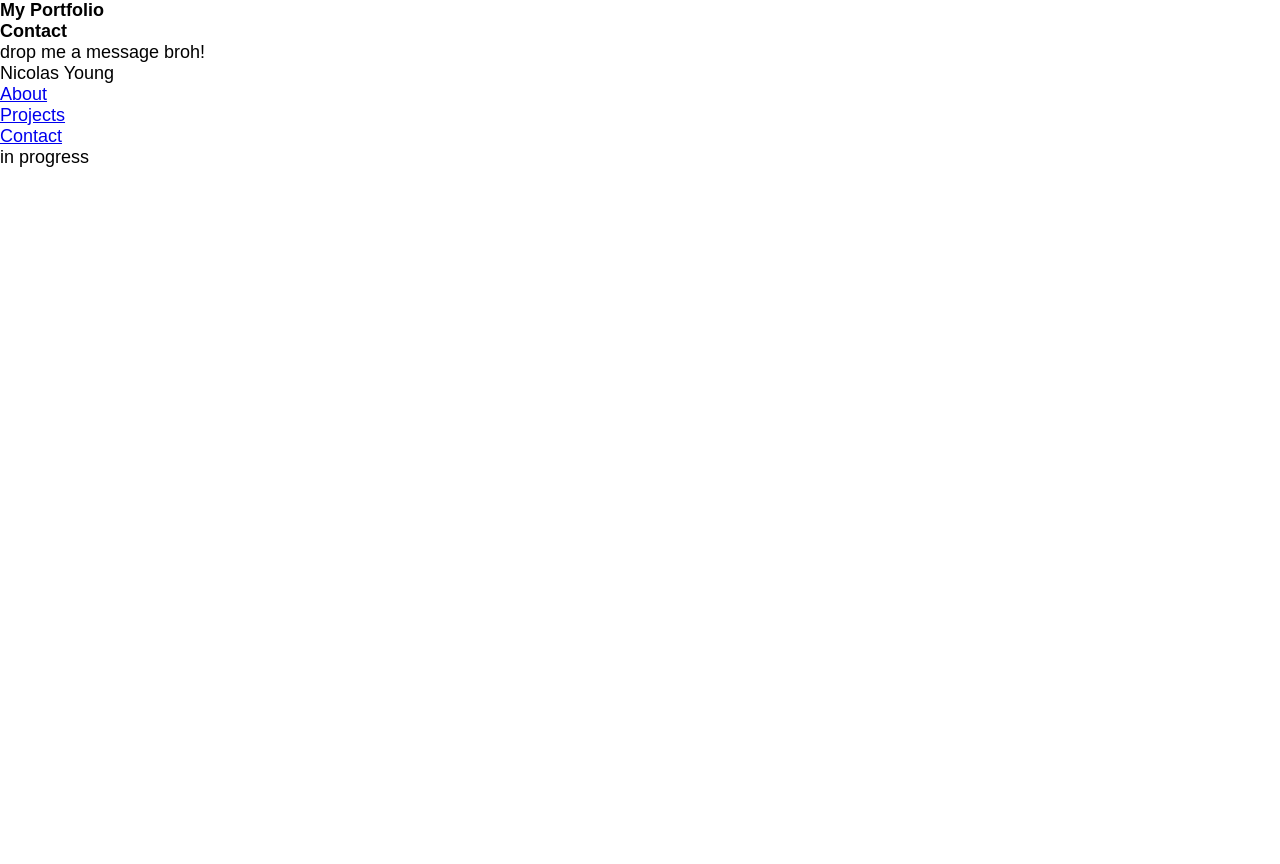
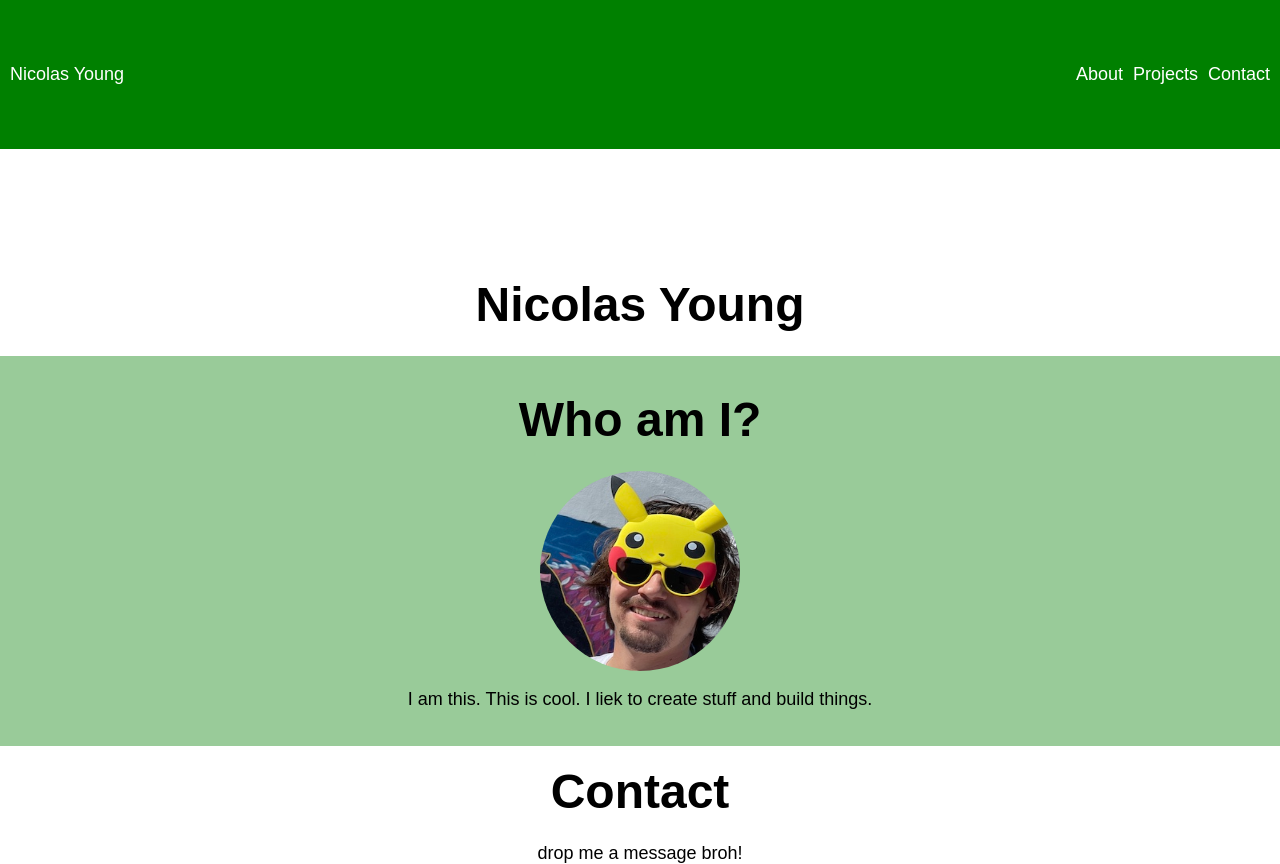
Before and after one commit to bodashii/n_colasyoung, a Next.js app: page / in a window 1280 px wide. Before the commit the page ends 800 px from the top, so only its background shows below. Built offline with nearby package versions, Linux system fonts and the light colour scheme.

Commit message:
added style

```diff
--- a/src/pages/index.js
+++ b/src/pages/index.js
@@ -1,5 +1,6 @@
 import Head from "next/head";
 import Header from "../components/Header";
+import About from "../components/About";
 
 // import Nav from './../components/Nav/Nav'
 // import About from './../components/About/About'
@@ -13,20 +14,21 @@ export default function Home() {
         <link rel="icon" href="..public/favicon.ico" />
       </Head>
 
-      <section>
-        <h1 className="text-3xl font-bold underline">My Portfolio</h1>
-        <h3>Contact</h3>
-        <p>drop me a message broh!</p>
-      </section>
       <Header />
       {/* <Nav>
         <Link href="/api/about">About</Link>
         </Nav> */}
 
-      <main></main>
+      <main>
+        <h1 className="title">Nicolas Young</h1>
+        <About />
+      </main>
 
       <footer>
-        <p>in progress</p>
+        <section>
+          <h3 className="title">Contact</h3>
+          <p className="description">drop me a message broh!</p>
+        </section>
       </footer>
     </div>
   );
--- a/src/styles/globals.css
+++ b/src/styles/globals.css
@@ -5,3 +5,75 @@
     font-family:Arial, Helvetica, sans-serif;
     font-size: 18px;
 }
+
+header {
+    text-align: center;
+    padding: 5% 0;
+    margin-bottom: 10%;
+    align-items: center;
+    background-color: green
+}
+
+nav {
+    display: flex;
+    justify-content: space-between;
+    margin-left: 10px;
+}
+
+ul {
+    display: flex;
+    flex-direction: flex-end;
+    margin-right: 5px;
+}
+
+li {
+    list-style: none;
+    display: flex;
+    justify-content: space-between;
+    margin: 0 5px;
+}
+
+li > a {
+    text-decoration: none;
+    color: #fff;
+}
+
+.brand {
+    color: #fff;
+    display: flex;
+    flex-direction: flex-start;
+}
+
+.directory {
+    display: flex;
+    flex-direction: flex-end;
+    text-decoration: none;
+}
+
+.about-section {
+    background-color : rgba(0, 125, 0, 0.4);
+    padding: 2em 0;
+    margin-bottom: 1em;
+}
+
+.about-pic {
+    display: flex;
+    flex-direction: row;
+    justify-content: center;
+    margin-top: 1em;
+}
+
+.profile-pic {
+    border-radius: 50%;
+}
+
+.title {
+    font-size: 48px;
+    text-align: center;
+    margin-bottom: .5em;
+}
+
+.description {
+    margin-top: 1rem;
+    text-align: center;
+}
```
